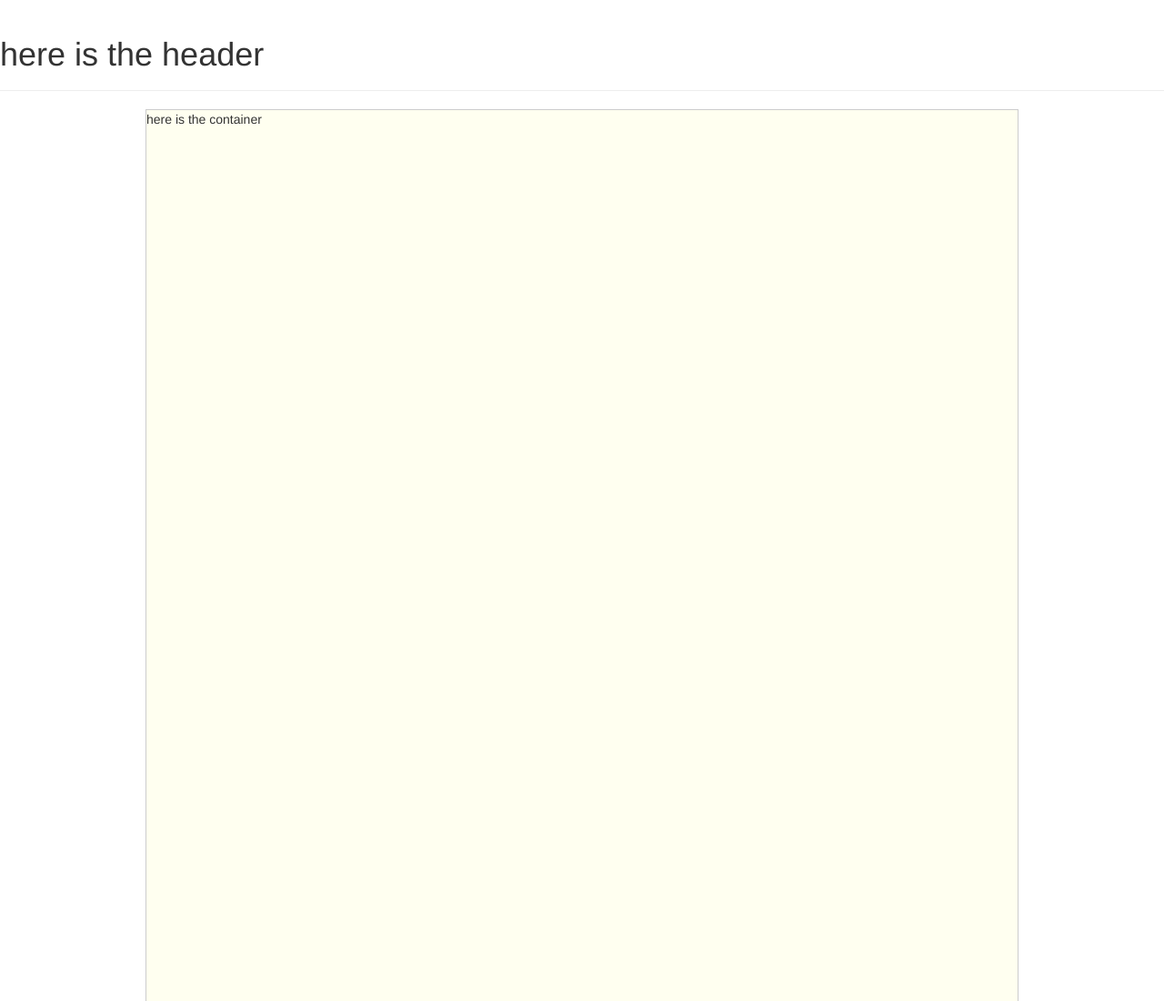
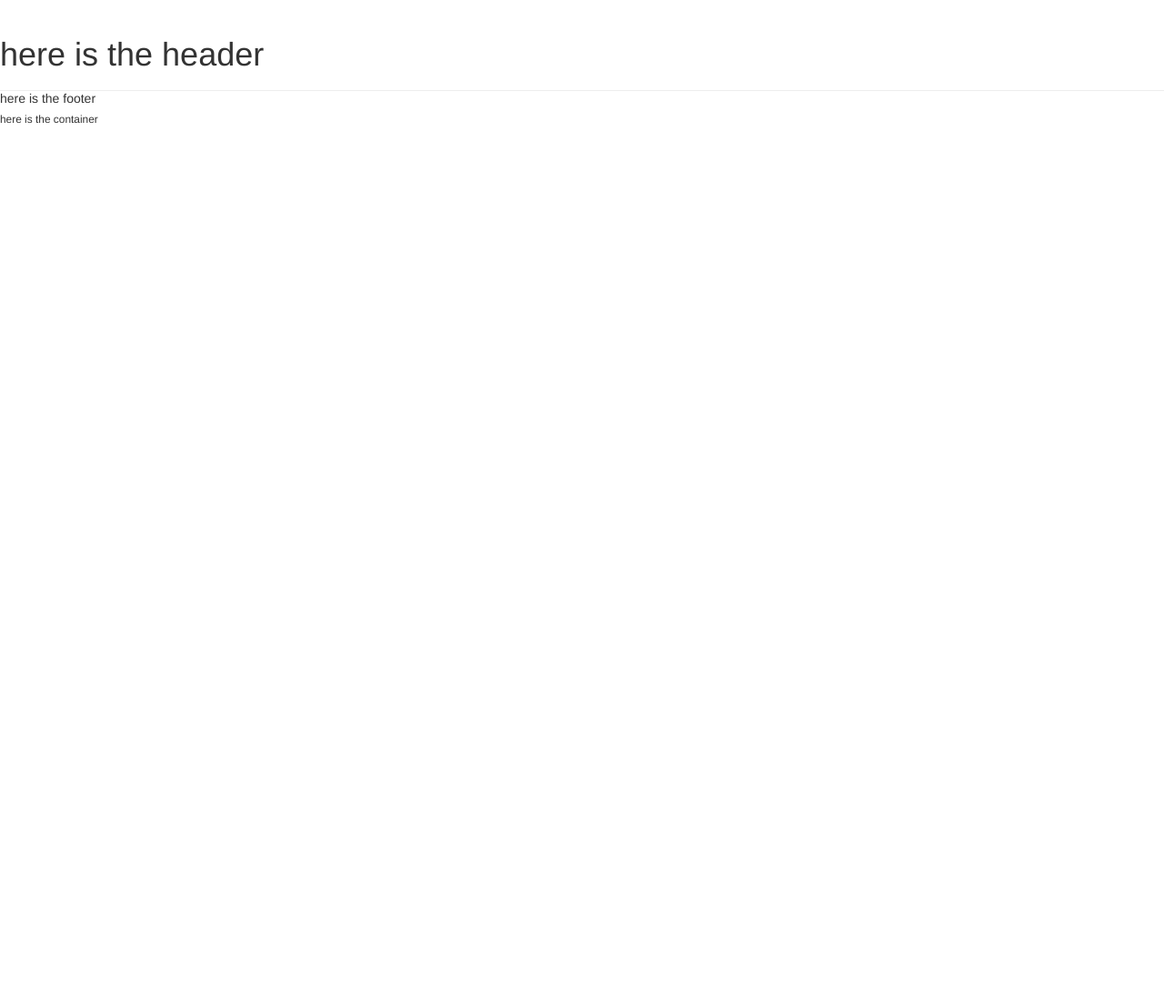
Before and after one commit to l0gicgates/thinkful-angular, a plain HTML site: page index.html in a window 1280 px wide. Shown: the top 1100 px of the page at 91% size. After the commit the page ends 800 px from the top, so only its background shows below. Drawn offline with nearby package versions, Linux system fonts and the light colour scheme.

Commit message:
Exploring bootstrap 2

```diff
--- a/index.html
+++ b/index.html
@@ -10,8 +10,8 @@
 		<h1> here is the header</h1>
 
 	</div>
-	<div id="container" class "row">
-	<p> here is the container</p>
+	<div class "container">
+	<small> here is the container</small>
 
 	</div>
 	<div id="footer">
--- a/styles.css
+++ b/styles.css
@@ -1,12 +1,3 @@
-#container{
-	  width:960px;
-    background: #FFFFF0;
-    border: 1px solid #CCC;
-    height: 2000px;
-    margin: 20px auto;
-
-
-}
 
 #footer {
 	clear: both;
```
